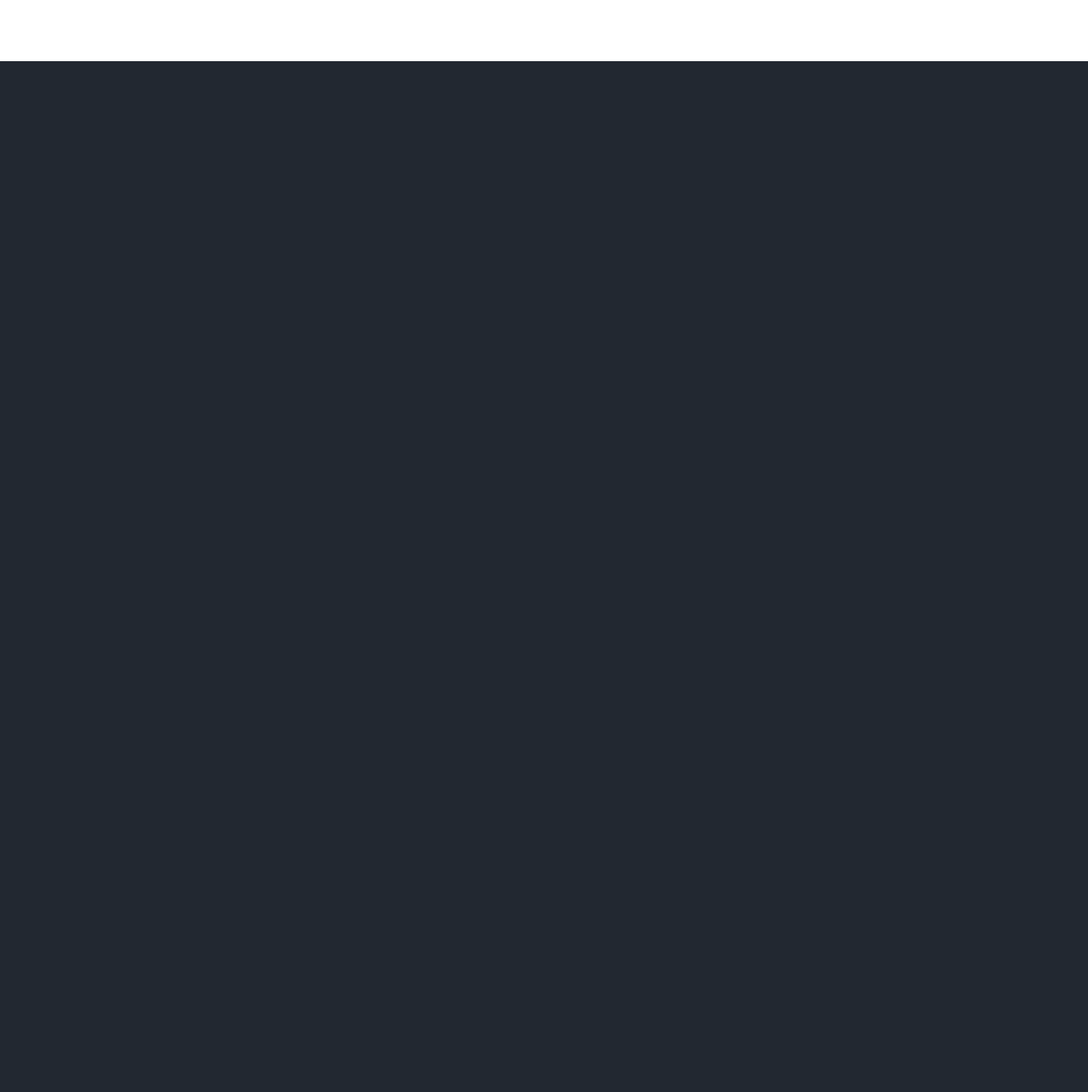
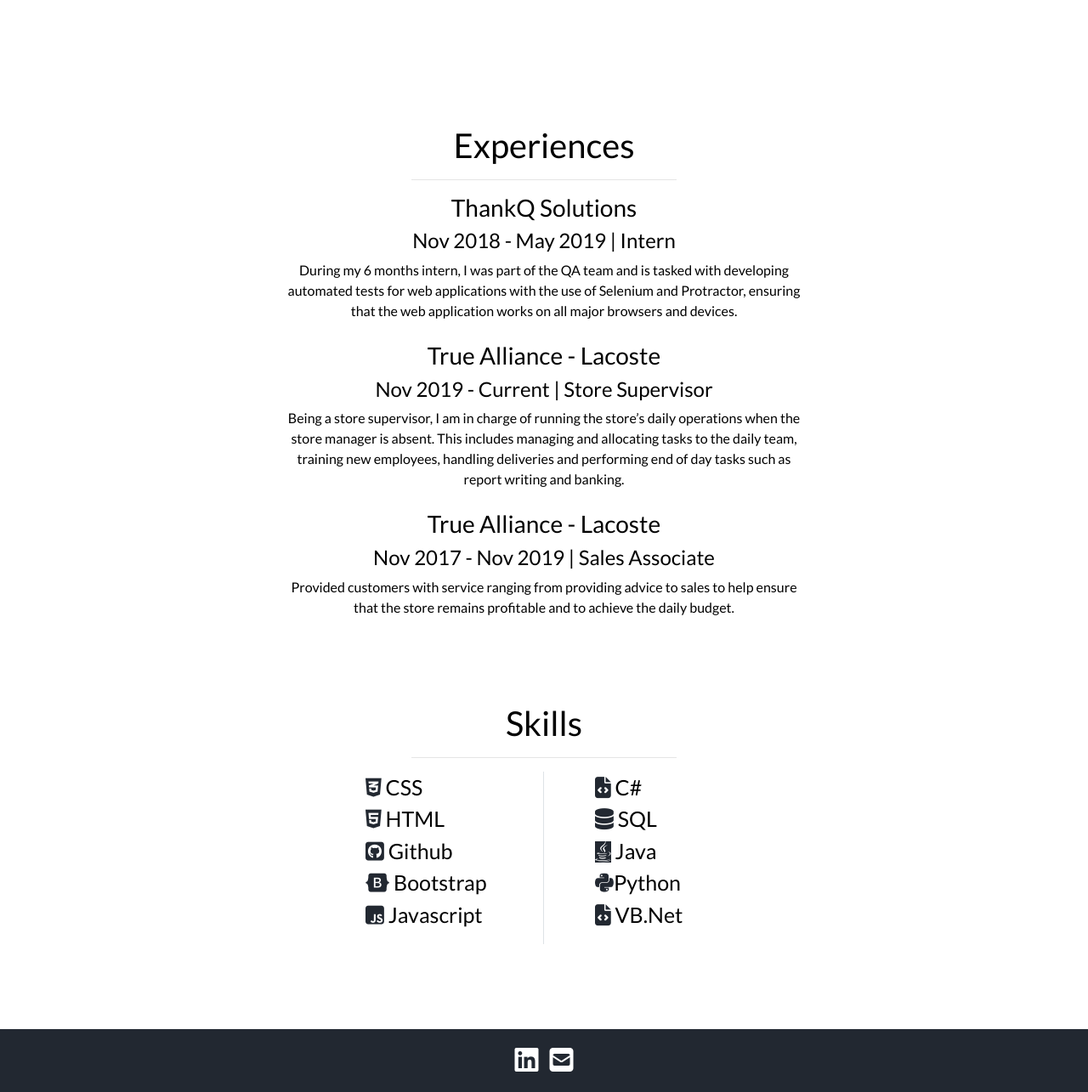
Before and after one commit to Panelata/Henry, a plain HTML site: page index.html in a window 1280 px wide. Shown: the part 1403-2688 px from the top of the page at 85% size. Before the commit the page ends 1475 px from the top, so only its background shows below. Drawn offline with nearby package versions, Linux system fonts and the light colour scheme.

Commit message:
Added skills and footer

```diff
--- a/css/styles.css
+++ b/css/styles.css
@@ -7,6 +7,60 @@
 p{
   margin: 0 auto 0 auto;
   max-width: 50%;
+}
+
+hr{
+  max-width: 25%;
+}
+
+a{
+  color: white;
+}
+
+i{
+  color: #222831;
+}
+
+ul{
+  list-style-type: none;
+  padding: 0;
+}
+
+li{
+  font-size: 25px;
+}
+
+.fa-linkedin{
+  color: white;
+  margin-right: 5px;
+}
+
+.fa-envelope-square{
+  color: white;
+  margin-left: 5px;
+}
+
+.fa-envelope-square:hover{
+  color: #393e46;
+}
+
+.fa-linkedin:hover {
+  color: #393e46;
+}
+
+.fa-java{
+  background-color: #222831;
+  color: white;
+}
+
+.skills{
+  max-width: 420px;
+  min-width: 350px;
+  margin: 0 auto 0 auto;
+}
+
+.skills-list-right{
+  padding-left: 60px;
 }
 
 .title-img{
@@ -48,3 +102,12 @@
   height: 100%;
   object-fit: cover;
 }
+
+.past-experiences{
+  margin-top: 150px;
+  margin-bottom: 100px;
+}
+
+.contact-me{
+  padding: 20px 0 20px 0;
+}
--- a/index.html
+++ b/index.html
@@ -19,6 +19,9 @@
   <!-- Font -->
   <link href="https://fonts.googleapis.com/css?family=Lato&display=swap" rel="stylesheet">
 
+  <!-- Font Awesome -->
+  <script src="https://kit.fontawesome.com/3f6c116ccf.js" crossorigin="anonymous"></script>
+
 
 </head>
 
@@ -38,8 +41,9 @@
   </section>
 
   <section class="about-me">
-    <div class="test container-fluid text-center">
+    <div class="container-fluid text-center">
       <h1>Who am I?</h1>
+      <hr>
       <p>I am a current full-time student studying Software Engineering at the University of Technology Sydney. I also enjoy exploring the great out doors, ranging from hiking to off-roading, however I sometimes prefer quieter leisures such as
         indulging in games, movies and photography.</p>
       <div class="about-me-carousel carousel slide" data-ride="carousel">
@@ -69,11 +73,61 @@
           </div>
         </div>
       </div>
+
+      <div class="past-experiences">
+        <h1>Experiences</h1>
+        <hr>
+        <h3>ThankQ Solutions</h3>
+        <h4>Nov 2018 - May 2019 | Intern</h4>
+        <p>During my 6 months intern, I was part of the QA team and is tasked with developing automated tests for web applications with the use of Selenium and Protractor, ensuring that the web application works on all major browsers and devices.</p>
+        <br>
+        <h3>True Alliance - Lacoste</h3>
+        <h4>Nov 2019 - Current | Store Supervisor</h4>
+        <p>Being a store supervisor, I am in charge of running the store’s daily operations when the store manager is absent. This includes managing and allocating tasks to the daily team, training new employees, handling deliveries and performing
+          end
+          of day tasks such as report writing and banking.</p>
+        <br>
+        <h3>True Alliance - Lacoste</h3>
+        <h4>Nov 2017 - Nov 2019 | Sales Associate</h4>
+        <p>Provided customers with service ranging from providing advice to sales to help ensure that the store remains profitable and to achieve the daily budget.</p>
+      </div>
+    </div>
+
+    <div class="container-fluid text-center">
+      <h1>Skills</h1>
+      <hr>
+      <div class="skills">
+        <div class="row">
+          <div class="col-6 border-right">
+            <ul class="text-left">
+              <li><i class="fab fa-css3-alt"></i> CSS</li>
+              <li><i class="fab fa-html5"></i> HTML</li>
+              <li><i class="fab fa-github-square"></i> Github</li>
+              <li><i class="fab fa-bootstrap"></i> Bootstrap</li>
+              <li><i class="fab fa-js-square"></i> Javascript</li>
+            </ul>
+          </div>
+          <div class="skills-list-right col-6">
+            <ul class="text-left">
+              <li><i class="fas fa-file-code"></i> C#</li>
+              <li><i class="fas fa-database"></i> SQL</li>
+              <li><i class="fab fa-java"></i> Java</li>
+              <li><i class="fab fa-python"></i>Python</li>
+              <li><i class="fas fa-file-code"></i> VB.Net</li>
+            </ul>
+          </div>
+
+        </div>
+      </div>
     </div>
   </section>
 
-
-
+  <section class="contact-me text-center">
+    <a href="https://www.linkedin.com/in/dinh-henry-luu-3aa40313b/">
+      <i class="fab fa-linkedin fa-2x"></i>
+    </a>
+    <a href="mailto: henry.luu6@hotmail.com"><i class="fas fa-envelope-square fa-2x"></i></a>
+  </section>
 </body>
 
 </html>
```
